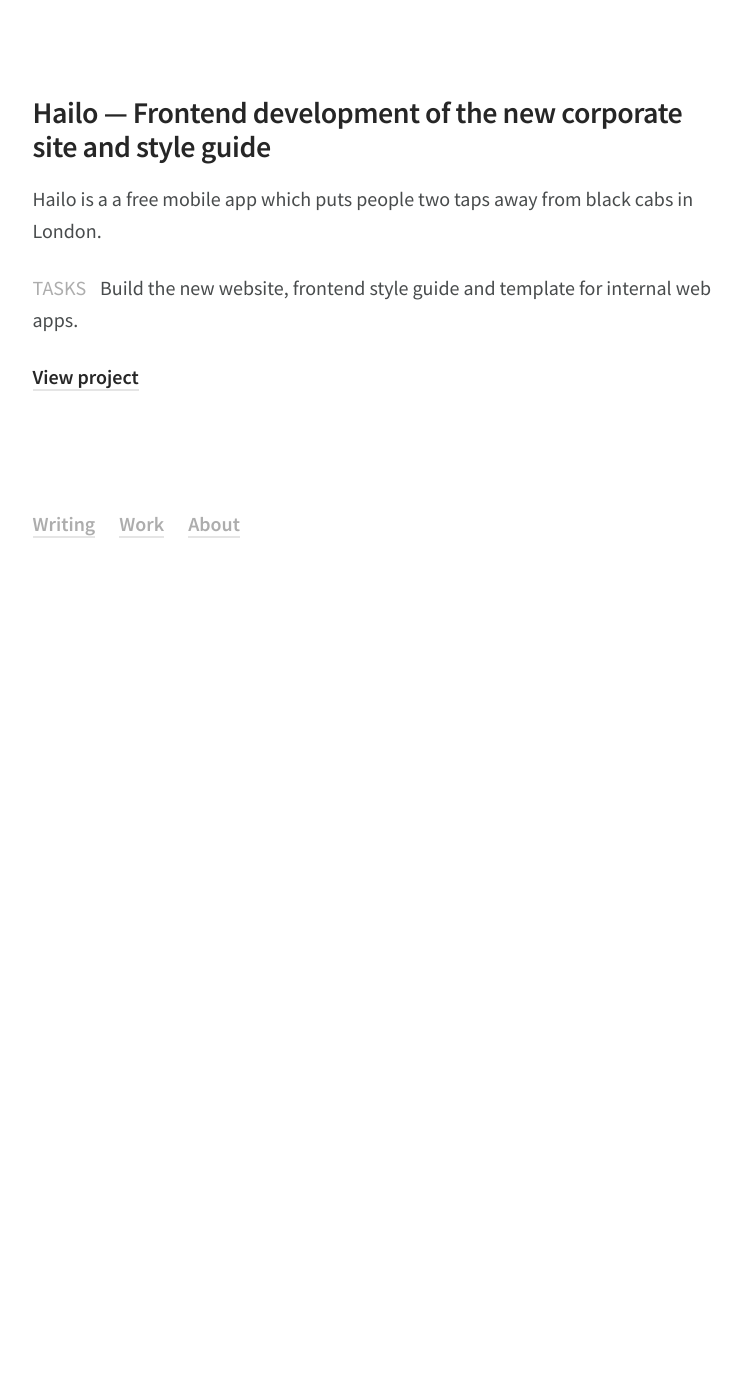
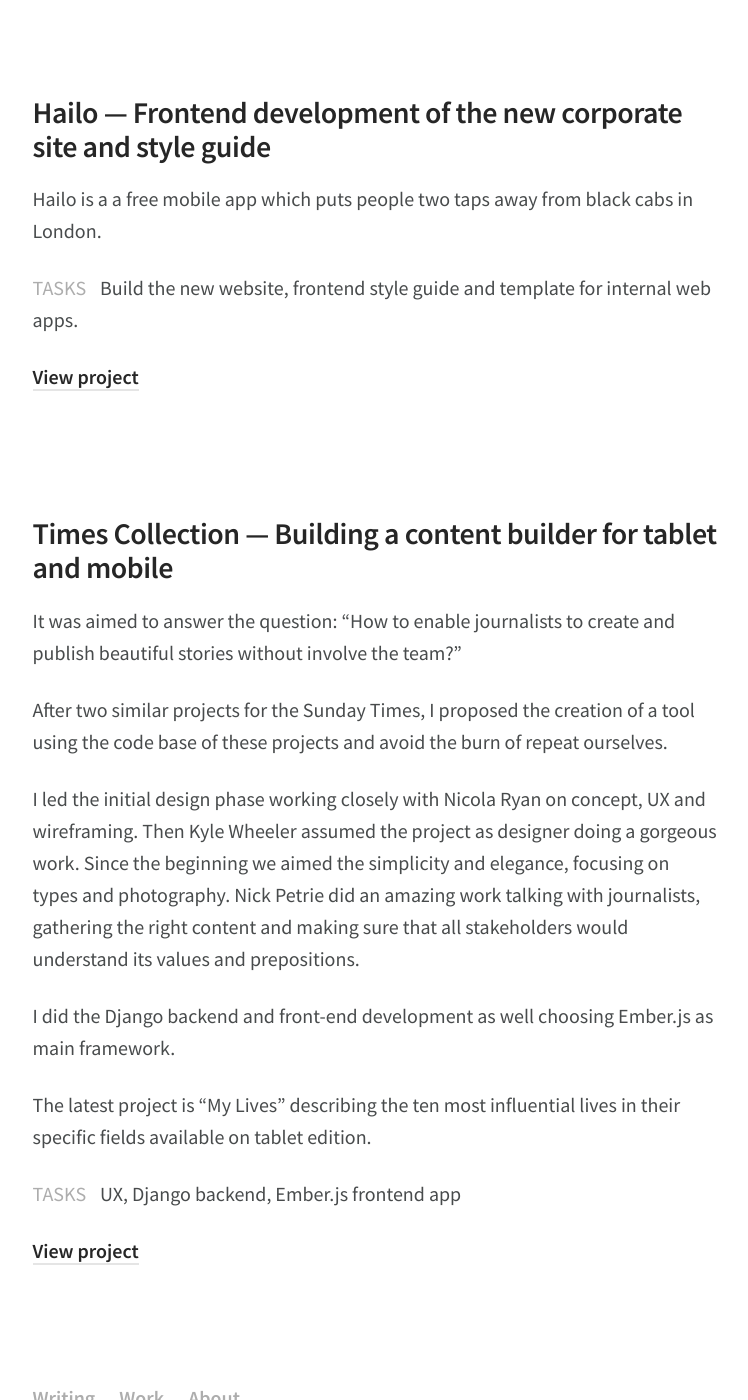
Before and after one commit to grifotv/henriquea.github.io, a Jekyll site: the page built from work.md, in a window 1280 px wide and 1400 px high, scrolled down 737 px. Shown: the whole window, without its empty margins (265-1013 px from the left). Built offline with Jekyll 4.4.1, drawn with Linux system fonts in a browser that asks for light colours; before the commit the page ends 1367 px from its top, so only the background shows below that.

Commit message:
Update work

```diff
--- a/work.md
+++ b/work.md
@@ -33,3 +33,21 @@
 web apps.
 
 [View project](http://www.hailoapp.com)
+
+---
+
+## Times Collection &mdash; Building a content builder for tablet and mobile
+
+It was aimed to answer the question: "How to enable journalists to create and publish beautiful stories without involve the team?"
+
+After two similar projects for the Sunday Times, I proposed the creation of a tool using the code base of these projects and avoid the burn of repeat ourselves.
+
+I led the initial design phase working closely with Nicola Ryan on concept, UX and wireframing. Then Kyle Wheeler assumed the project as designer doing a gorgeous work. Since the beginning we aimed the simplicity and elegance, focusing on types and photography. Nick Petrie did an amazing work talking with journalists, gathering the right content and making sure that all stakeholders would understand its values and prepositions.
+
+I did the Django backend and front-end development as well choosing Ember.js as main framework.
+
+The latest project is "My Lives" describing the ten most influential lives in their specific fields available on tablet edition.
+
+_TASKS_ UX, Django backend, Ember.js frontend app
+
+[View project](http://magflow.timesdev.tools/#/my-lives)
```
